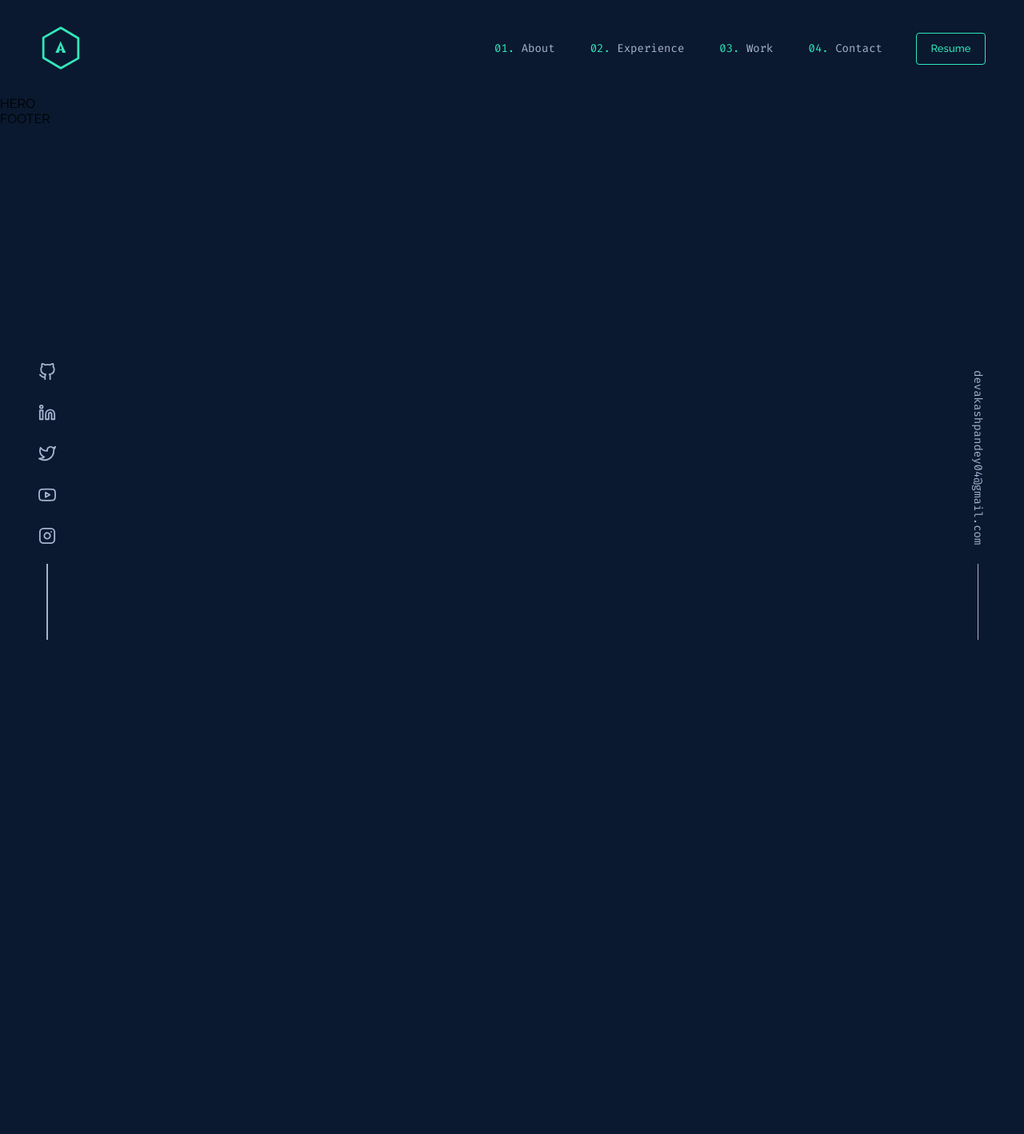
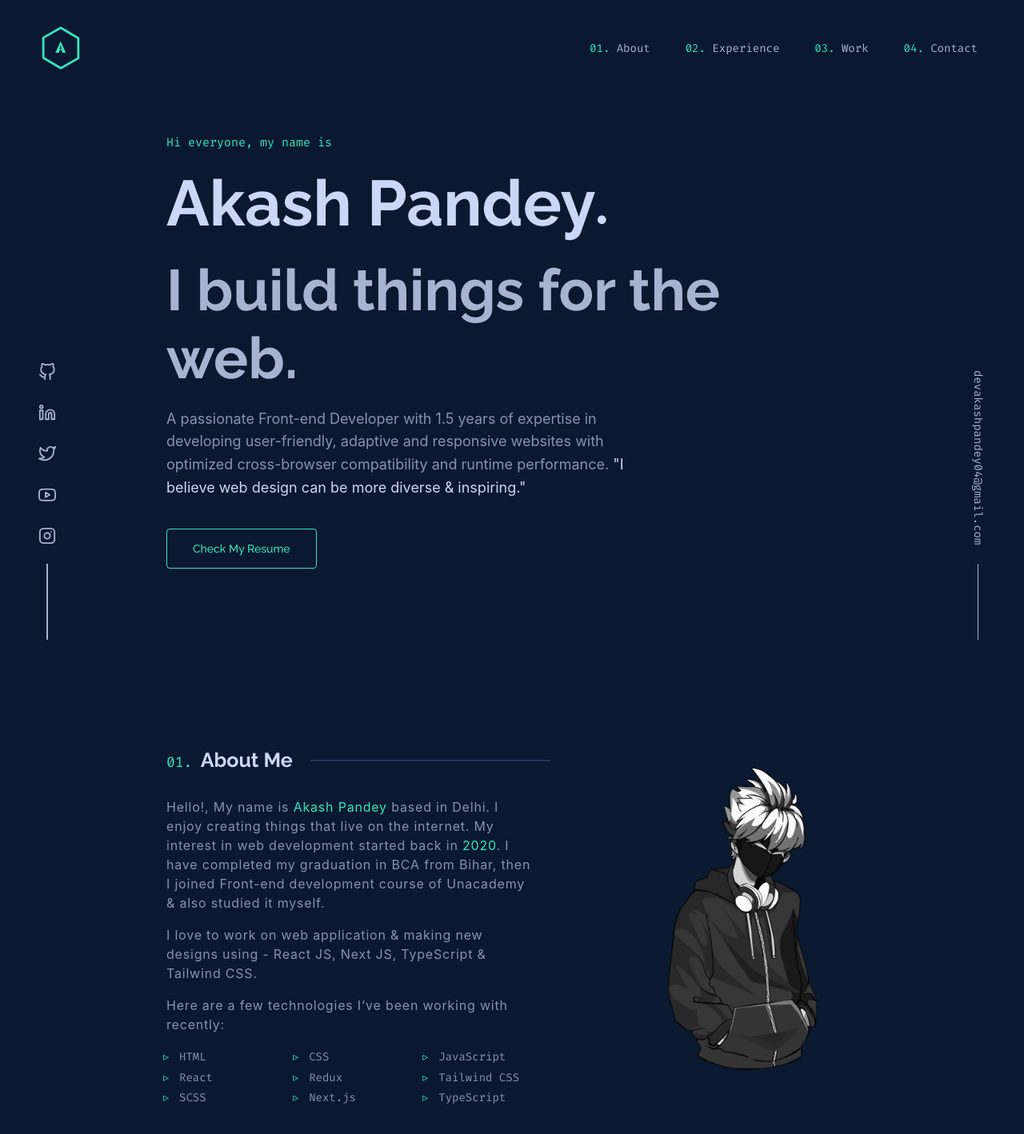
Before and after one commit to devakashpandey/NextJs-Portfolio, a Next.js app: page / in a window 1280 px wide. Shown: the top 1418 px of the page at 80% size. Before the commit the page ends 800 px from the top, so only its background shows below. Built offline with nearby package versions, Linux system fonts and the light colour scheme.

Commit message:
about section done

```diff
--- a/src/app/layout.tsx
+++ b/src/app/layout.tsx
@@ -17,7 +17,7 @@ export default function RootLayout({
       <body>
         <Navbar />
         {children}
-        <Footer />
+        {/* <Footer /> */}
       </body>
     </html>
   );
--- a/src/app/page.tsx
+++ b/src/app/page.tsx
@@ -2,6 +2,7 @@
 import Email from "@/components/Email";
 import { SocialIcons } from "@/components/SocialIcons";
 import "@/scss/index.scss";
+import About from "@/sections/About";
 import Hero from "@/sections/Hero";
 import { Raleway, Fira_Code } from "next/font/google";
 
@@ -13,7 +14,7 @@ const firacode = Fira_Code({
 
 export default function Home() {
   return (
-    <>
+    <div>
       <style jsx global>{`
         :root {
           --raleway: ${raleway.style.fontFamily};
@@ -22,7 +23,10 @@ export default function Home() {
       `}</style>
       <SocialIcons />
       <Email />
-      <Hero />
-    </>
+      <main>
+        <Hero />
+        <About />
+      </main>
+    </div>
   );
 }
--- a/src/components/Navbar.tsx
+++ b/src/components/Navbar.tsx
@@ -32,12 +32,12 @@ const Navbar = () => {
                 </li>
               ))}
             </ul>
-            <div className="nav-button">
+            {/* <div className="nav-button">
               <Button
                 text="Resume"
                 link="https://drive.google.com/file/d/14PmEymDXJyaRvF5xhisMObiVcyv5DJqK/view"
               />
-            </div>
+            </div> */}
           </div>
         </div>
       </nav>
--- a/src/scss/_globals.scss
+++ b/src/scss/_globals.scss
@@ -16,3 +16,11 @@ li {
 a {
   text-decoration: none;
 }
+
+.code-numbering {
+  color: var(--theme-color);
+  font-family: var(--fira-code);
+  font-size: var(--tlarge);
+  font-weight: 400;
+  margin-right: 5px;
+}
--- /dev/null
+++ b/src/scss/_main.scss
@@ -0,0 +1,3 @@
+main {
+  margin: 0 13rem;
+}
--- a/src/scss/index.scss
+++ b/src/scss/index.scss
@@ -1,4 +1,6 @@
 @import "variables";
 @import "globals";
+@import "main";
 
 @import "components/index";
+@import "sections/index";
--- /dev/null
+++ b/src/scss/sections/_about.scss
@@ -0,0 +1,83 @@
+.about {
+  margin: 15rem 0rem;
+  .title {
+    font-family: var(--raleway);
+    color: var(--light-slate);
+    position: relative;
+    h2 {
+      margin-bottom: 2rem;
+      font-size: var(--txlarge);
+      font-weight: 700;
+      &::after {
+        content: "";
+        display: block;
+        position: absolute;
+        top: 15px;
+        width: 300px;
+        height: 2px;
+        background: var(--lightest-navy);
+        margin-left: 180px;
+      }
+    }
+  }
+  .about-grid {
+    display: grid;
+    grid-template-columns: 60% 40%;
+    gap: 1rem;
+
+    .about-info {
+      display: flex;
+      flex-direction: column;
+      gap: 1rem;
+      .about-info-text {
+        color: var(--slate);
+        margin-right: 11%;
+        line-height: 1.5rem;
+        letter-spacing: 0.05rem;
+        font-family: "Calibre", "Inter", "San Francisco", "SF Pro Text",
+          -apple-system, system-ui, sans-serif;
+      }
+      .about-info-list {
+        display: grid;
+        grid-template-columns: repeat(3, 1fr);
+        padding: 0 1rem;
+        .about-info-list-item {
+          line-height: 1.6rem;
+          color: var(--slate);
+          font-weight: 400;
+          position: relative;
+          font-size: var(--tbase);
+          font-family: var(--fira-code);
+          font-size: var(--tsm1);
+          &::before {
+            content: "▹";
+            position: absolute;
+            left: -20px;
+            top: 6px;
+            color: var(--theme-color);
+            line-height: 13px;
+          }
+        }
+      }
+    }
+    .about-grid-photo {
+      position: relative;
+      width: max-content;
+      height: max-content;
+      .about-grid-photo-container {
+        position: relative;
+        height: 400px;
+        width: 400px;
+        margin-top: -3rem;
+        img {
+          filter: grayscale(100%);
+          transition: 0.3s ease-in-out;
+
+          &:hover {
+            filter: grayscale(0%);
+          }
+        }
+      }
+    }
+  }
+}
--- /dev/null
+++ b/src/scss/sections/_hero.scss
@@ -0,0 +1,43 @@
+.hero {
+  margin-top: 3rem;
+  display: flex;
+  flex-direction: column;
+  justify-content: center;
+  align-items: flex-start;
+  gap: 1.2rem;
+  min-height: 55vh;
+  .hero-title {
+    color: var(--theme-color);
+    font-family: var(--fira-code);
+    font-size: var(--tsm2);
+    font-weight: normal;
+  }
+
+  .hero-title-large {
+    font-size: var(--tgiant);
+    color: var(--light-slate);
+    font-family: var(--raleway);
+  }
+
+  .hero-title-sub {
+    color: var(--lightest-slate);
+    font-size: 4.5rem;
+  }
+  .hero-text {
+    color: var(--slate);
+    width: 68%;
+    font-size: var(--tlarge);
+    line-height: 1.8rem;
+    font-weight: 400;
+    font-family: "Calibre", "Inter", "San Francisco", "SF Pro Text",
+      -apple-system, system-ui, sans-serif;
+  }
+
+  .hero-button {
+    margin-top: 2rem;
+    .btn {
+      font-size: var(--tsm1);
+      padding: 1rem 2rem;
+    }
+  }
+}
--- /dev/null
+++ b/src/scss/sections/_index.scss
@@ -0,0 +1,2 @@
+@import "hero.scss";
+@import "about.scss";
--- /dev/null
+++ b/src/sections/About.tsx
@@ -0,0 +1,58 @@
+import Image from "next/image";
+import React from "react";
+import myPic from "../../public/my.png";
+
+const About = () => {
+  return (
+    <div className="about" id="about">
+      <div className="title">
+        {" "}
+        <h2>
+          <span className="code-numbering">01.</span> About Me
+        </h2>
+      </div>
+
+      <div className="about-grid">
+        <div className="about-info">
+          <p className="about-info-text">
+            Hello!, My name is{" "}
+            <span style={{ color: "var(--theme-color)" }}>Akash Pandey</span>{" "}
+            based in Delhi. I enjoy creating things that live on the internet.
+            My interest in web development started back in{" "}
+            <span style={{ color: "var(--theme-color)" }}>2020</span>. I have
+            completed my graduation in BCA from Bihar, then I joined Front-end
+            development course of Unacademy & also studied it myself.
+          </p>{" "}
+          <p className="about-info-text">
+            I love to work on web application & making new designs using - React
+            JS, Next JS, TypeScript & Tailwind CSS.
+          </p>
+          <p className="about-info-text">
+            Here are a few technologies I’ve been working with recently:
+          </p>
+          <ul className="about-info-list">
+            <li className="about-info-list-item">HTML</li>
+            <li className="about-info-list-item">CSS</li>
+            <li className="about-info-list-item">JavaScript</li>
+            <li className="about-info-list-item">React</li>
+            <li className="about-info-list-item">Redux</li>
+            <li className="about-info-list-item">Tailwind CSS</li>
+            <li className="about-info-list-item">SCSS</li>
+            <li className="about-info-list-item">Next.js</li>
+            <li className="about-info-list-item">TypeScript</li>
+          </ul>
+        </div>
+
+        <div className="about-grid-photo">
+          <div className="overlay"></div>
+          <div className="overlay-border"></div>
+          <div className="about-grid-photo-container">
+            <Image src={myPic} alt="mypic" fill />
+          </div>
+        </div>
+      </div>
+    </div>
+  );
+};
+
+export default About;
--- a/src/sections/Hero.tsx
+++ b/src/sections/Hero.tsx
@@ -1,9 +1,34 @@
+import Button from "@/components/Button";
 import React from "react";
 
 const Hero = () => {
   return (
     <>
-      <div>HERO</div>
+      <div className="hero">
+        <h1 className="hero-title">Hi everyone, my name is</h1>
+        <h2 className="hero-title-large">
+          Akash Pandey<span style={{ fontSize: "25px" }}>●</span>
+        </h2>
+        <h3 className="hero-title-large hero-title-sub">
+          I build things for the web.
+        </h3>
+
+        <p className="hero-text">
+          A passionate Front-end Developer with 1.5 years of expertise in
+          developing user-friendly, adaptive and responsive websites with
+          optimized cross-browser compatibility and runtime performance.{" "}
+          <span style={{ color: "var(--light-slate)" }}>
+            "I believe web design can be more diverse & inspiring."
+          </span>{" "}
+        </p>
+
+        <div className="hero-button">
+          <Button
+            text="Check My Resume"
+            link="https://drive.google.com/file/d/14PmEymDXJyaRvF5xhisMObiVcyv5DJqK/view"
+          />
+        </div>
+      </div>
     </>
   );
 };
```
Also changed, not shown: public/my.png (added), src/components/Wrapper.tsx (added).
